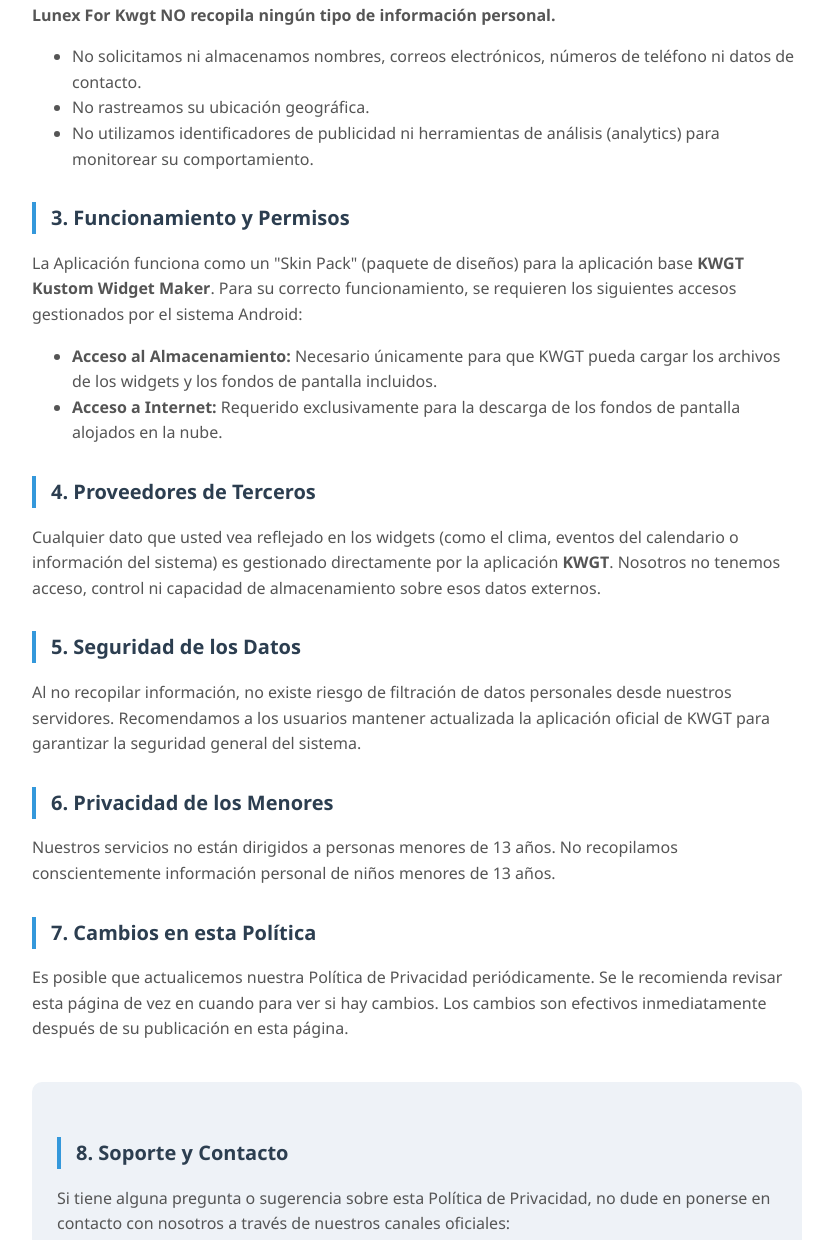
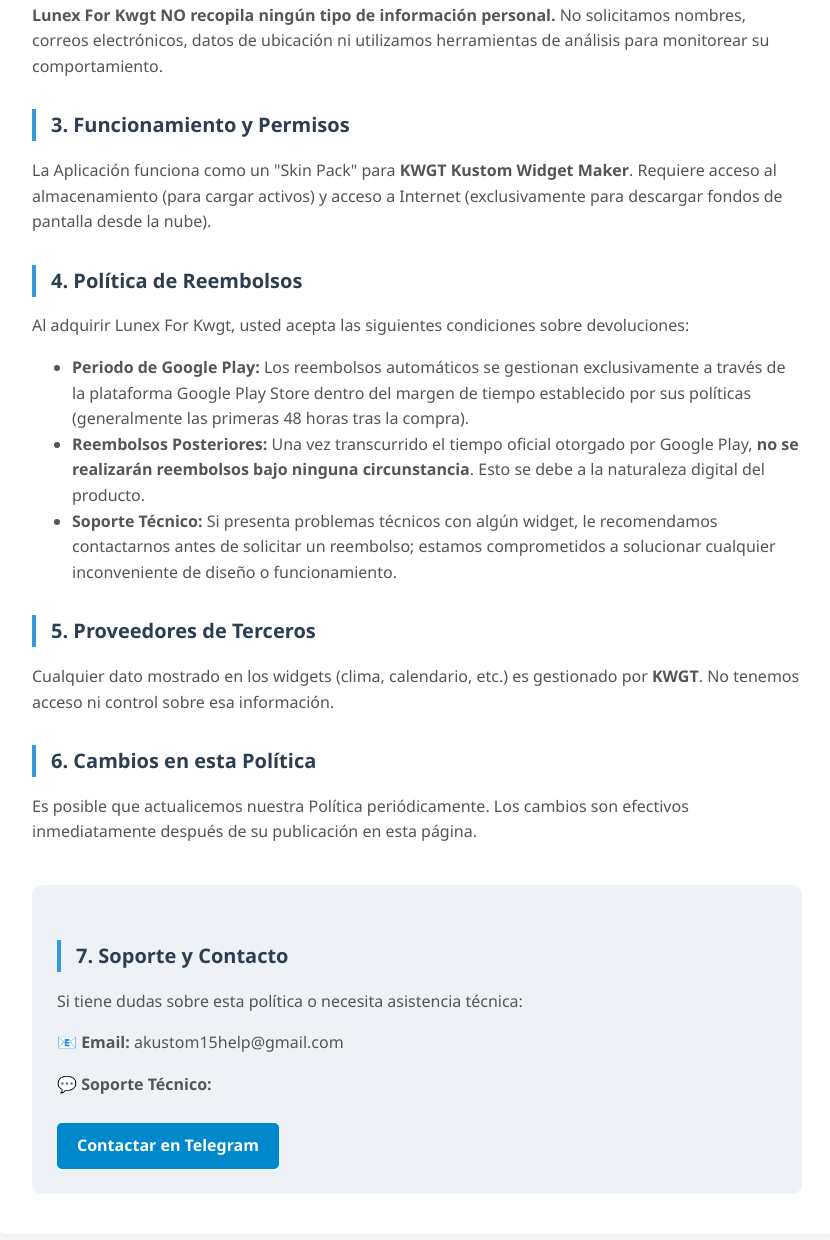
Before and after one commit to rs1525/lunex_for_kwgt, a plain HTML site: page index.html in a window 1280 px wide. Shown: the part 658-1898 px from the top of the page, without its empty margins (223-1053 px from the left). Drawn offline with Linux system fonts and the light colour scheme.

Commit message:
Update privacy policy content and structure

```diff
--- a/index.html
+++ b/index.html
@@ -14,6 +14,7 @@
 p, li { font-size: 16px; color: #555; }
 .contact-box { background: #eef2f7; padding: 25px; border-radius: 10px; margin-top: 40px; }
 .btn-telegram { display: inline-block; background: #0088cc; color: white; padding: 10px 20px; border-radius: 5px; text-decoration: none; font-weight: bold; margin-top: 10px; }
+.alert-box { background: #fff5f5; border: 1px solid #feb2b2; padding: 15px; border-radius: 8px; margin-top: 10px; }
 hr { border: 0; border-top: 1px solid #eee; margin: 25px 0; }
 </style>
 </head>
@@ -28,38 +29,31 @@
 
 <div class="content">
 <h2>1. Información General</h2>
-<p>Esta Política de Privacidad describe cómo se gestiona la información en la aplicación móvil <strong>Lunex For Kwgt</strong>, desarrollada por <strong>akustom15</strong>. Nuestra prioridad absoluta es la privacidad de nuestros usuarios.</p>
+<p>Esta Política de Privacidad describe cómo se gestiona la información en la aplicación móvil <strong>Lunex For Kwgt</strong>, desarrollada por <strong>akustom15</strong>.</p>
 
 <h2>2. Recopilación de Datos</h2>
-<p><strong>Lunex For Kwgt NO recopila ningún tipo de información personal.</strong></p>
+<p><strong>Lunex For Kwgt NO recopila ningún tipo de información personal.</strong> No solicitamos nombres, correos electrónicos, datos de ubicación ni utilizamos herramientas de análisis para monitorear su comportamiento.</p>
+
+<h2>3. Funcionamiento y Permisos</h2>
+<p>La Aplicación funciona como un "Skin Pack" para <strong>KWGT Kustom Widget Maker</strong>. Requiere acceso al almacenamiento (para cargar activos) y acceso a Internet (exclusivamente para descargar fondos de pantalla desde la nube).</p>
+
+<h2>4. Política de Reembolsos</h2>
+<p>Al adquirir Lunex For Kwgt, usted acepta las siguientes condiciones sobre devoluciones:</p>
 <ul>
-<li>No solicitamos ni almacenamos nombres, correos electrónicos, números de teléfono ni datos de contacto.</li>
-<li>No rastreamos su ubicación geográfica.</li>
-<li>No utilizamos identificadores de publicidad ni herramientas de análisis (analytics) para monitorear su comportamiento.</li>
+<li><strong>Periodo de Google Play:</strong> Los reembolsos automáticos se gestionan exclusivamente a través de la plataforma Google Play Store dentro del margen de tiempo establecido por sus políticas (generalmente las primeras 48 horas tras la compra).</li>
+<li><strong>Reembolsos Posteriores:</strong> Una vez transcurrido el tiempo oficial otorgado por Google Play, <strong>no se realizarán reembolsos bajo ninguna circunstancia</strong>. Esto se debe a la naturaleza digital del producto.</li>
+<li><strong>Soporte Técnico:</strong> Si presenta problemas técnicos con algún widget, le recomendamos contactarnos antes de solicitar un reembolso; estamos comprometidos a solucionar cualquier inconveniente de diseño o funcionamiento.</li>
 </ul>
 
-<h2>3. Funcionamiento y Permisos</h2>
-<p>La Aplicación funciona como un "Skin Pack" (paquete de diseños) para la aplicación base <strong>KWGT Kustom Widget Maker</strong>. Para su correcto funcionamiento, se requieren los siguientes accesos gestionados por el sistema Android:</p>
-<ul>
-<li><strong>Acceso al Almacenamiento:</strong> Necesario únicamente para que KWGT pueda cargar los archivos de los widgets y los fondos de pantalla incluidos.</li>
-<li><strong>Acceso a Internet:</strong> Requerido exclusivamente para la descarga de los fondos de pantalla alojados en la nube.</li>
-</ul>
+<h2>5. Proveedores de Terceros</h2>
+<p>Cualquier dato mostrado en los widgets (clima, calendario, etc.) es gestionado por <strong>KWGT</strong>. No tenemos acceso ni control sobre esa información.</p>
 
-<h2>4. Proveedores de Terceros</h2>
-<p>Cualquier dato que usted vea reflejado en los widgets (como el clima, eventos del calendario o información del sistema) es gestionado directamente por la aplicación <strong>KWGT</strong>. Nosotros no tenemos acceso, control ni capacidad de almacenamiento sobre esos datos externos.</p>
-
-<h2>5. Seguridad de los Datos</h2>
-<p>Al no recopilar información, no existe riesgo de filtración de datos personales desde nuestros servidores. Recomendamos a los usuarios mantener actualizada la aplicación oficial de KWGT para garantizar la seguridad general del sistema.</p>
-
-<h2>6. Privacidad de los Menores</h2>
-<p>Nuestros servicios no están dirigidos a personas menores de 13 años. No recopilamos conscientemente información personal de niños menores de 13 años.</p>
-
-<h2>7. Cambios en esta Política</h2>
-<p>Es posible que actualicemos nuestra Política de Privacidad periódicamente. Se le recomienda revisar esta página de vez en cuando para ver si hay cambios. Los cambios son efectivos inmediatamente después de su publicación en esta página.</p>
+<h2>6. Cambios en esta Política</h2>
+<p>Es posible que actualicemos nuestra Política periódicamente. Los cambios son efectivos inmediatamente después de su publicación en esta página.</p>
 
 <div class="contact-box">
-<h2>8. Soporte y Contacto</h2>
-<p>Si tiene alguna pregunta o sugerencia sobre esta Política de Privacidad, no dude en ponerse en contacto con nosotros a través de nuestros canales oficiales:</p>
+<h2>7. Soporte y Contacto</h2>
+<p>Si tiene dudas sobre esta política o necesita asistencia técnica:</p>
 <p><strong>📧 Email:</strong> akustom15help@gmail.com</p>
 <p><strong>💬 Soporte Técnico:</strong></p>
 <a href="http://t.me/AKustom15_Support" class="btn-telegram" target="_blank">Contactar en Telegram</a>
```
